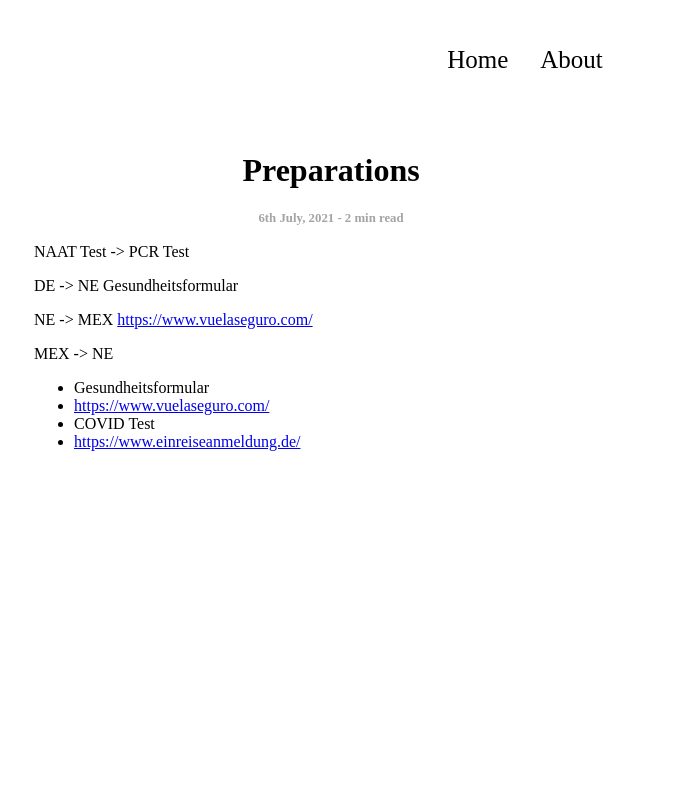
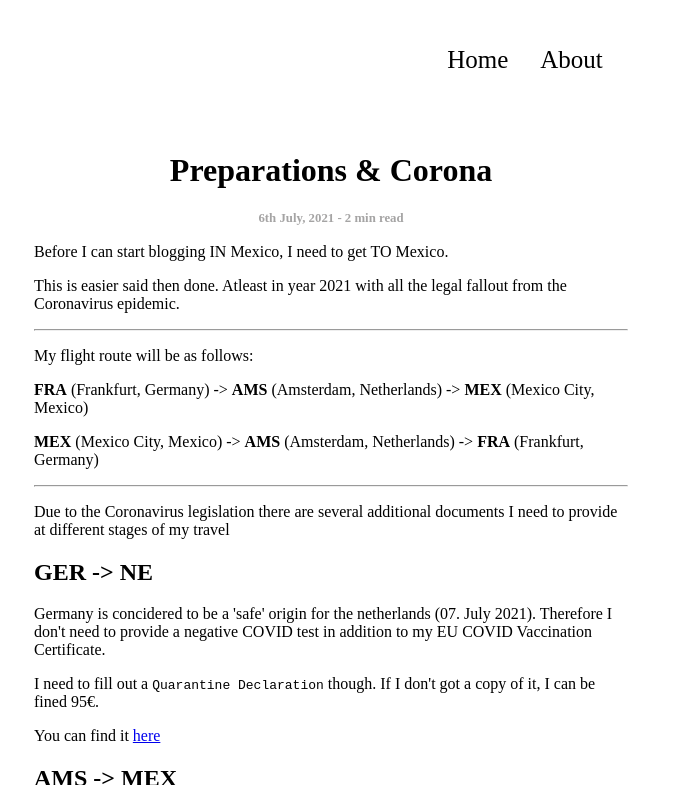
Before and after one commit to alex-held/io.alexheld.blog.travel, a Gatsby site: page /blogs/mexico/preparation/ in a window 1280 px wide. Shown: the full height of the page, 606-1280 px from the left. Built offline with nearby package versions, Linux system fonts and the light colour scheme; Gatsby itself is replaced by a stand-in of ours.

Commit message:
feat(mexico): add preperation blog post

```diff
--- a/src/content/blogs/mexico/preparation.md
+++ b/src/content/blogs/mexico/preparation.md
@@ -1,22 +1,51 @@
 ---
-title: "Preparations"
+title: "Preparations & Corona"
 date: "6th July, 2021"
 read: "2 min read"
 topic: "travel"
-image: ../../../images/tokyo.jpg
+image: ../../../images/airport.jpg
 ---
 
-NAAT Test -> PCR Test
+Before I can start blogging IN Mexico, I need to get TO Mexico.
 
-DE -> NE
-Gesundheitsformular
+This is easier said then done. Atleast in year 2021 with all the legal fallout from the Coronavirus epidemic.
 
-NE -> MEX
-<https://www.vuelaseguro.com/>
+---
 
-MEX -> NE
+My flight route will be as follows:
 
-- Gesundheitsformular
-- <https://www.vuelaseguro.com/>
-- COVID Test
-- <https://www.einreiseanmeldung.de/>
+**FRA** (Frankfurt, Germany) -> **AMS** (Amsterdam, Netherlands) -> **MEX** (Mexico City, Mexico)
+
+**MEX** (Mexico City, Mexico) -> **AMS** (Amsterdam, Netherlands) -> **FRA** (Frankfurt, Germany)
+
+---
+
+Due to the Coronavirus legislation there are several additional documents I need to provide at different stages of my travel
+
+## GER -> NE
+
+Germany is concidered to be a 'safe' origin for the netherlands (07. July 2021). Therefore I don't need to provide a negative COVID test in addition to my EU COVID Vaccination Certificate.
+
+I need to fill out a `Quarantine Declaration` though. If I don't got a copy of it, I can be fined 95€.
+
+You can find it [here](https://www.government.nl/topics/coronavirus-covid-19/documents/publications/2021/05/26/quarantine-declaration
+)
+
+## AMS -> MEX
+
+Mexico has little to no COVID entry restrictions.
+The only requirement is to fill out a questionare [here](https://www.vuelaseguro.com) or inside the Vuelaseguro app on your phone.
+
+## MEX -> NE
+
+If the netherland's goverment speaks about a `NAAT Test`, they usually mean a `PCR Test`.
+
+Since Mexico is consired a high risk country I need to provide such a test which is not older than 72 hours.
+
+In addition to that I need to provide the `Quarantine Declaration` from above and need to "check out" of the Vuelaseguro app.
+
+## AMS -> FRA
+
+To enter germany again I need to register my entry at <https://www.einreiseanmeldung.de/>
+
+A negative COVID PCR test is also required.
```
Also changed, not shown: 1 other file.
